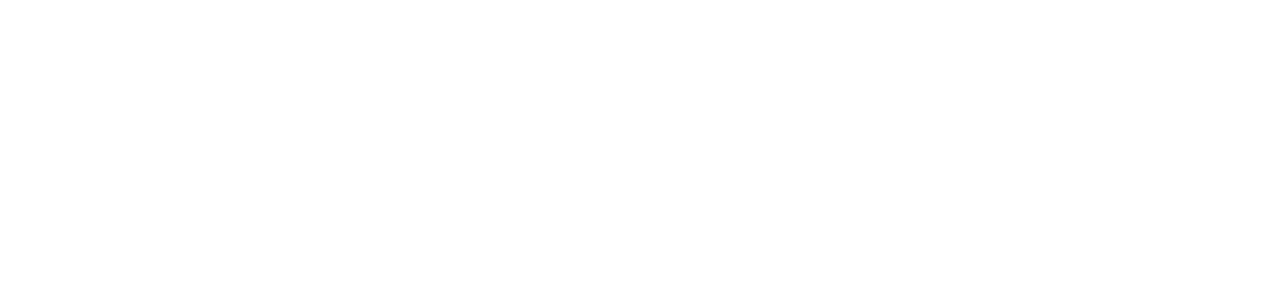
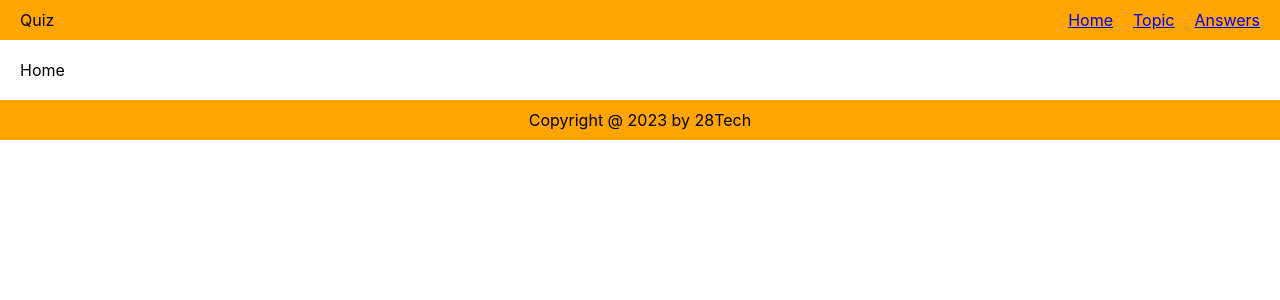
Before and after one commit to PhamDacQuan294/project-mini-05-fe-fe, a JavaScript app: page / in a window 1280 px wide. Shown: the top 300 px of the page. Built offline with nearby package versions, Linux system fonts and the light colour scheme.

Commit message:
Tạo layout, components,routes

```diff
--- a/src/App.js
+++ b/src/App.js
@@ -1,9 +1,10 @@
 import './App.css';
+import AllRoute from "./components/AllRoute";
 
 function App() {
   return (
     <>
-
+      <AllRoute />
     </>
   );
 }
--- /dev/null
+++ b/src/components/AllRoute/index.js
@@ -0,0 +1,14 @@
+import { useRoutes } from "react-router-dom";
+import { routes } from "../../routes";
+
+function AllRoute() {
+  const elements = useRoutes(routes);
+
+  return (
+    <>
+      {elements}
+    </>
+  )
+}
+
+export default AllRoute;
--- /dev/null
+++ b/src/components/PrivateRouters/index.js
@@ -0,0 +1,13 @@
+import { Navigate, Outlet } from "react-router-dom";
+
+function PrivateRouters() {
+  const isLogin = true;
+
+  return (
+    <>
+      {isLogin ? (<Outlet />) : (<Navigate to="/login"/>)}
+    </>
+  )
+}
+
+export default PrivateRouters;
--- a/src/index.js
+++ b/src/index.js
@@ -2,11 +2,14 @@
 import './index.css';
 import App from './App';
 import reportWebVitals from './reportWebVitals';
+import { BrowserRouter } from "react-router-dom";
 
 const root = ReactDOM.createRoot(document.getElementById('root'));
 
 root.render(
-  <App />
+  <BrowserRouter>
+    <App />
+  </BrowserRouter>
 );
 
 // If you want to start measuring performance in your app, pass a function
--- /dev/null
+++ b/src/layout/LayoutDefault/LayoutDefault.scss
@@ -0,0 +1,66 @@
+.layout-default {
+  &__header {
+    background: orange;
+    display: flex;
+    align-items: center;
+    justify-content: space-between;
+    padding: 10px 20px;
+  }
+
+  &__main {
+    padding: 20px;
+  }
+
+  &__footer {
+    background: orange;
+    text-align: center;
+    padding: 10px 20px;
+  }
+}
+
+
+.menu {
+  ul {
+    list-style: none;
+    padding: 0;
+    margin: 0;
+    display: flex;
+
+    li {
+      margin-left: 20px;
+      position: relative;
+    }
+  }
+
+  &__link {
+    color: #000;
+    text-decoration: none;
+
+    &--active {
+      color: #fff;
+    }
+  }
+
+  &__sub {
+    position: absolute;
+    top: 100%;
+    background: orangered;
+    right: 0;
+    display: none!important;
+    flex-direction: column;
+
+    li {
+      margin-left: 0!important;
+    }
+
+    a {
+      white-space: nowrap;
+      display: block;
+      padding: 4px 10px
+    }
+  }
+
+  li:hover > &__sub {
+    display: flex!important;
+  }
+}
--- /dev/null
+++ b/src/layout/LayoutDefault/index.js
@@ -0,0 +1,35 @@
+import { NavLink, Outlet } from "react-router-dom";
+import "./LayoutDefault.scss";
+
+function LayoutDefault() {
+  return (
+    <>
+      <div className="layout-default">
+        <header className="layout-default__header">
+          <div className="layout-default__logo">Quiz</div>
+          <div className="menu">
+            <ul>
+              <li>
+                <NavLink to="/" >Home</NavLink>
+              </li>
+              <li>
+                <NavLink to="/topic" >Topic</NavLink>
+              </li>
+              <li>
+                <NavLink to="/answer" >Answers</NavLink>
+              </li>
+            </ul>
+          </div>
+        </header>
+        <main className="layout-default__main">
+          <Outlet />
+        </main>
+        <footer className="layout-default__footer">
+          Copyright @ 2023 by 28Tech
+        </footer>
+      </div>
+    </>
+  )
+}
+
+export default LayoutDefault;
--- /dev/null
+++ b/src/routes/index.js
@@ -0,0 +1,61 @@
+import PrivateRouters from "../components/PrivateRouters";
+import LayoutDefault from "../layout/LayoutDefault";
+import Login from "../pages/Login";
+import Home from "../pages/Home";
+import Register from "../pages/Register";
+import Answers from "../pages/Answers";
+import Quiz from "../pages/Quiz";
+import Result from "../pages/Result";
+import Topic from "../pages/Topic";
+import Logout from "../pages/Logout";
+
+
+export const routes = [
+  {
+    path: "/",
+    element: <LayoutDefault />,
+    children: [
+      {
+        path: "/",
+        element: <Home />
+      },
+      {
+        path: "login",
+        element: <Login />
+      },
+      {
+        path: "register",
+        element: <Register />
+      },
+      {
+        path: "logout",
+        element: <Logout />
+      },
+      {
+        element: <PrivateRouters />,
+        children: [
+          {
+            path: "answer",
+            element: <Answers />
+          },
+          {
+            path: "quiz/:id",
+            element: <Quiz />
+          },
+          {
+            path: "result/:id",
+            element: <Result />
+          },
+          {
+            path: "topic",
+            element: <Topic />
+          },
+        ]
+      }
+    ]
+  }
+];
+
+/*
+Trang answers la private, nguoi ta dang nhap vao thi moi co cau tra loi
+*/
```
